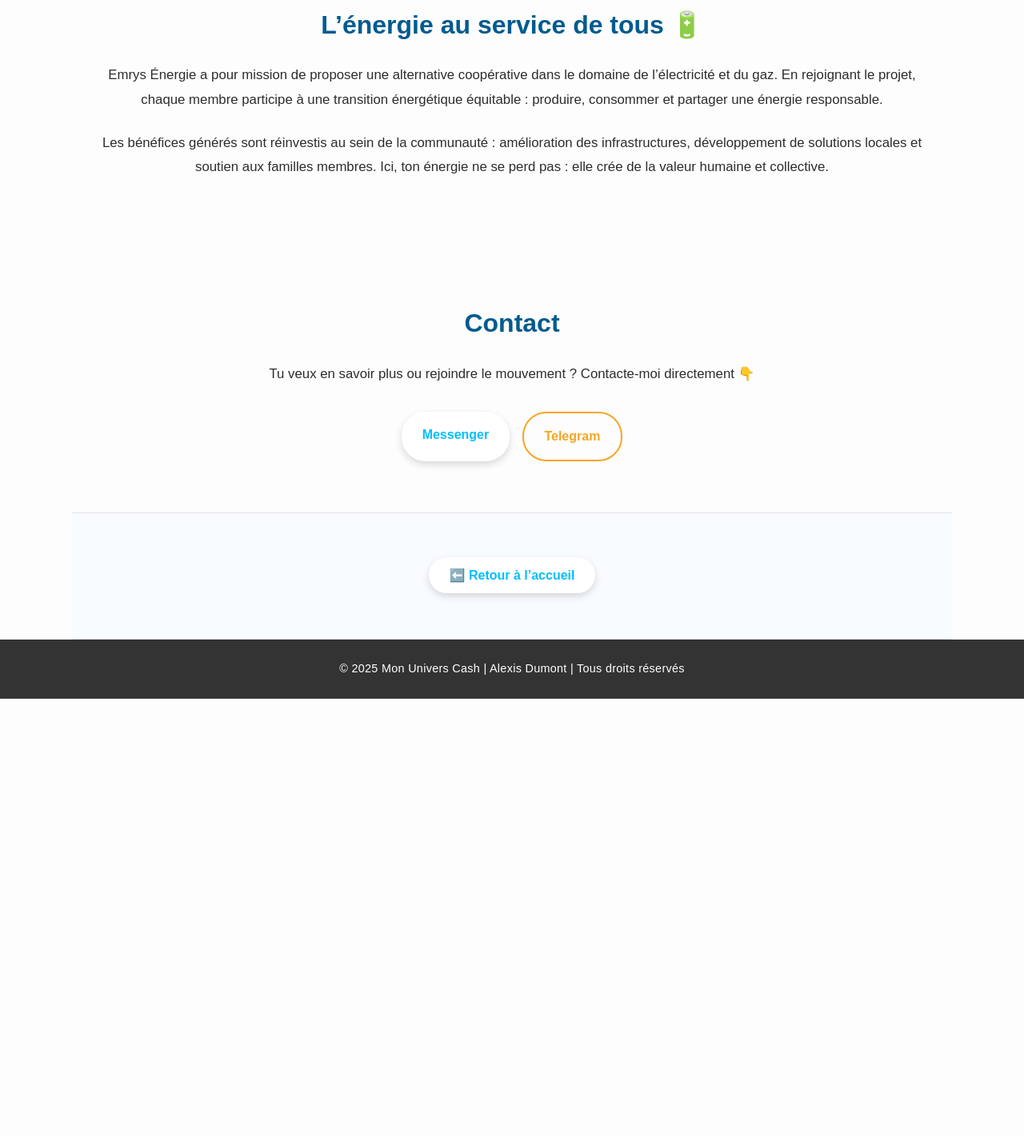
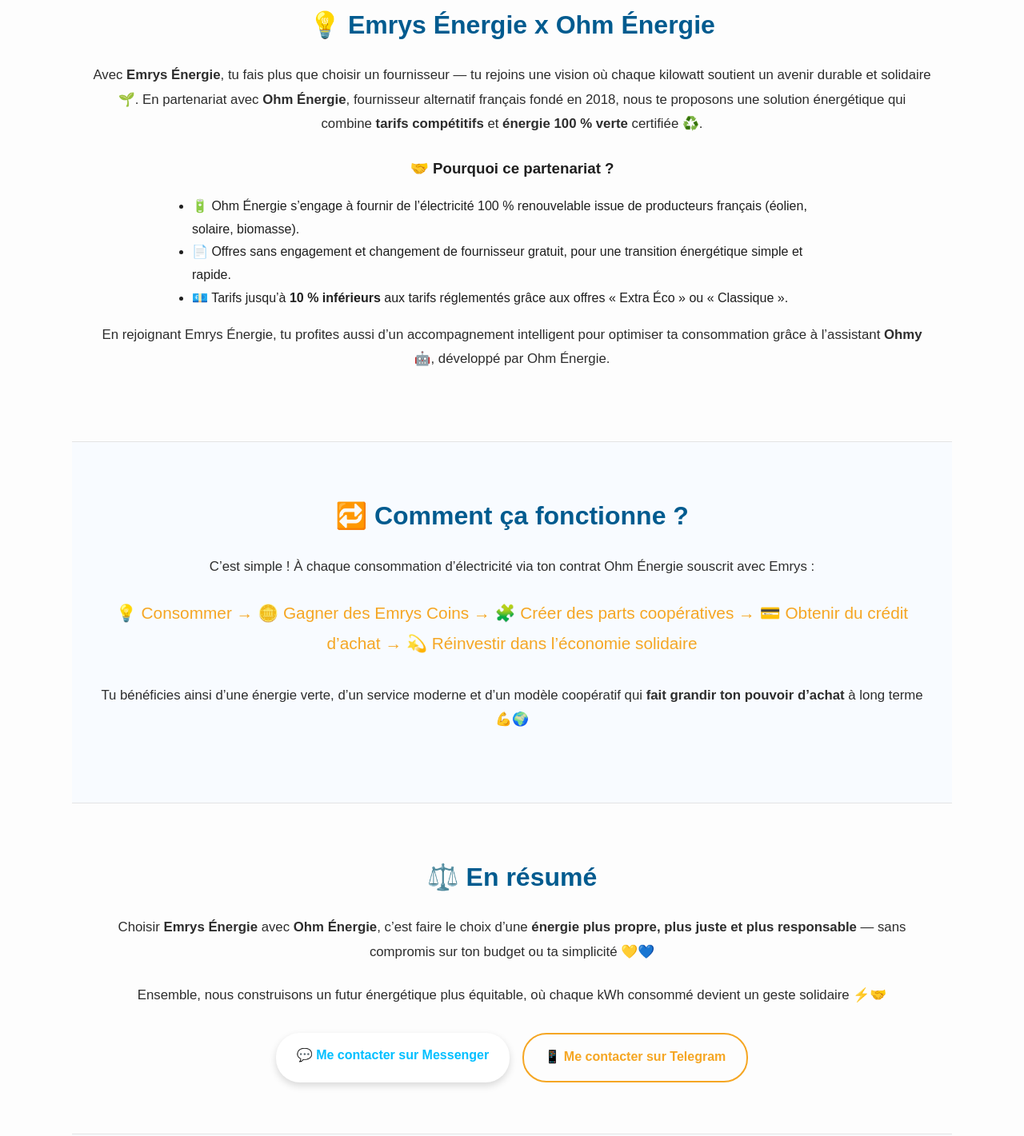
Before and after one commit to L3xii88/Mon-UniversCash, a plain HTML site: page emrys-energie.html in a window 1280 px wide. Shown: the part 457-1878 px from the top of the page at 80% size. Before the commit the page ends 1331 px from the top, so only its background shows below. Drawn offline with Linux system fonts and the light colour scheme.

Commit message:
Add files via upload

```diff
--- a/emrys-energie.html
+++ b/emrys-energie.html
@@ -54,40 +54,73 @@
   <section class="hero" style="padding:5rem 1rem;">
     <div class="hero-content">
       <h2>⚡ Emrys Énergie</h2>
-      <p>Pour une énergie plus juste, plus verte et plus solidaire.</p>
+      <p>Consomme différemment, choisis une énergie plus juste et solidaire 🌍</p>
     </div>
   </section>
 
   <!-- ===== CONTENU PRINCIPAL ===== -->
   <section class="section">
-    <h2>L’énergie au service de tous 🔋</h2>
+    <h2>💡 Emrys Énergie x Ohm Énergie</h2>
     <p>
-      Emrys Énergie a pour mission de proposer une alternative coopérative dans le domaine de
-      l’électricité et du gaz.
-      En rejoignant le projet, chaque membre participe à une transition énergétique équitable :
-      produire, consommer et partager une énergie responsable.
+      Avec <strong>Emrys Énergie</strong>, tu fais plus que choisir un fournisseur — tu rejoins une vision
+      où chaque kilowatt soutient un avenir durable et solidaire 🌱.
+      En partenariat avec <strong>Ohm Énergie</strong>, fournisseur alternatif français fondé en 2018,
+      nous te proposons une solution énergétique qui combine <strong>tarifs compétitifs</strong> et
+      <strong>énergie 100 % verte</strong> certifiée ♻️.
     </p>
 
+    <h3>🤝 Pourquoi ce partenariat ?</h3>
+    <ul style="text-align:left; max-width:800px; margin:1rem auto; line-height:1.8;">
+      <li>🔋 Ohm Énergie s’engage à fournir de l’électricité 100 % renouvelable issue de producteurs français (éolien, solaire, biomasse).</li>
+      <li>📄 Offres sans engagement et changement de fournisseur gratuit, pour une transition énergétique simple et rapide.</li>
+      <li>💶 Tarifs jusqu’à <strong>10 % inférieurs</strong> aux tarifs réglementés grâce aux offres « Extra Éco » ou « Classique ».</li>
+    </ul>
+
     <p>
-      Les bénéfices générés sont réinvestis au sein de la communauté : amélioration des infrastructures,
-      développement de solutions locales et soutien aux familles membres.
-      Ici, ton énergie ne se perd pas : elle crée de la valeur humaine et collective.
+      En rejoignant Emrys Énergie, tu profites aussi d’un accompagnement intelligent pour optimiser ta consommation grâce à
+      l’assistant <strong>Ohmy</strong> 🤖, développé par Ohm Énergie.
+    </p>
+  </section>
+
+  <!-- ===== FONCTIONNEMENT ===== -->
+  <section class="section alt-bg">
+    <h2>🔁 Comment ça fonctionne ?</h2>
+    <p>
+      C’est simple ! À chaque consommation d’électricité via ton contrat Ohm Énergie souscrit avec Emrys :
     </p>
 
+    <div class="schema" style="margin-top:1.5rem;">
+      💡 Consommer → 🪙 Gagner des Emrys Coins → 🧩 Créer des parts coopératives → 💳 Obtenir du crédit d’achat → 💫 Réinvestir dans l’économie solidaire
+    </div>
+
+    <p style="margin-top:2rem;">
+      Tu bénéficies ainsi d’une énergie verte, d’un service moderne et d’un modèle coopératif qui
+      <strong>fait grandir ton pouvoir d’achat</strong> à long terme 💪🌍
+    </p>
+  </section>
+
+  <!-- ===== RÉSUMÉ ===== -->
+  <section class="section">
+    <h2>⚖️ En résumé</h2>
+    <p>
+      Choisir <strong>Emrys Énergie</strong> avec <strong>Ohm Énergie</strong>, c’est faire le choix
+      d’une <strong>énergie plus propre, plus juste et plus responsable</strong> —
+      sans compromis sur ton budget ou ta simplicité 💛💙
+    </p>
+    <p>
+      Ensemble, nous construisons un futur énergétique plus équitable,
+      où chaque kWh consommé devient un geste solidaire ⚡🤝
+    </p>
+
+    <div class="cta-buttons">
+      <a href="https://m.me/L3xii88" target="_blank" class="btn-primary">💬 Me contacter sur Messenger</a>
+      <a href="https://t.me/L3xii88" target="_blank" class="btn-secondary">📱 Me contacter sur Telegram</a>
+    </div>
   </section>
 
 
 
 
-  <!-- ===== CONTACT ===== -->
-  <section id="contact" class="section">
-    <h2>Contact</h2>
-    <p>Tu veux en savoir plus ou rejoindre le mouvement ? Contacte-moi directement 👇</p>
-    <div class="cta-buttons">
-      <a href="https://m.me/L3xii88" target="_blank" class="btn-primary">Messenger</a>
-      <a href="https://t.me/L3xii88" target="_blank" class="btn-secondary">Telegram</a>
-    </div>
-  </section>
 
   <!-- ===== RETOUR ===== -->
   <section class="section alt-bg">
```
